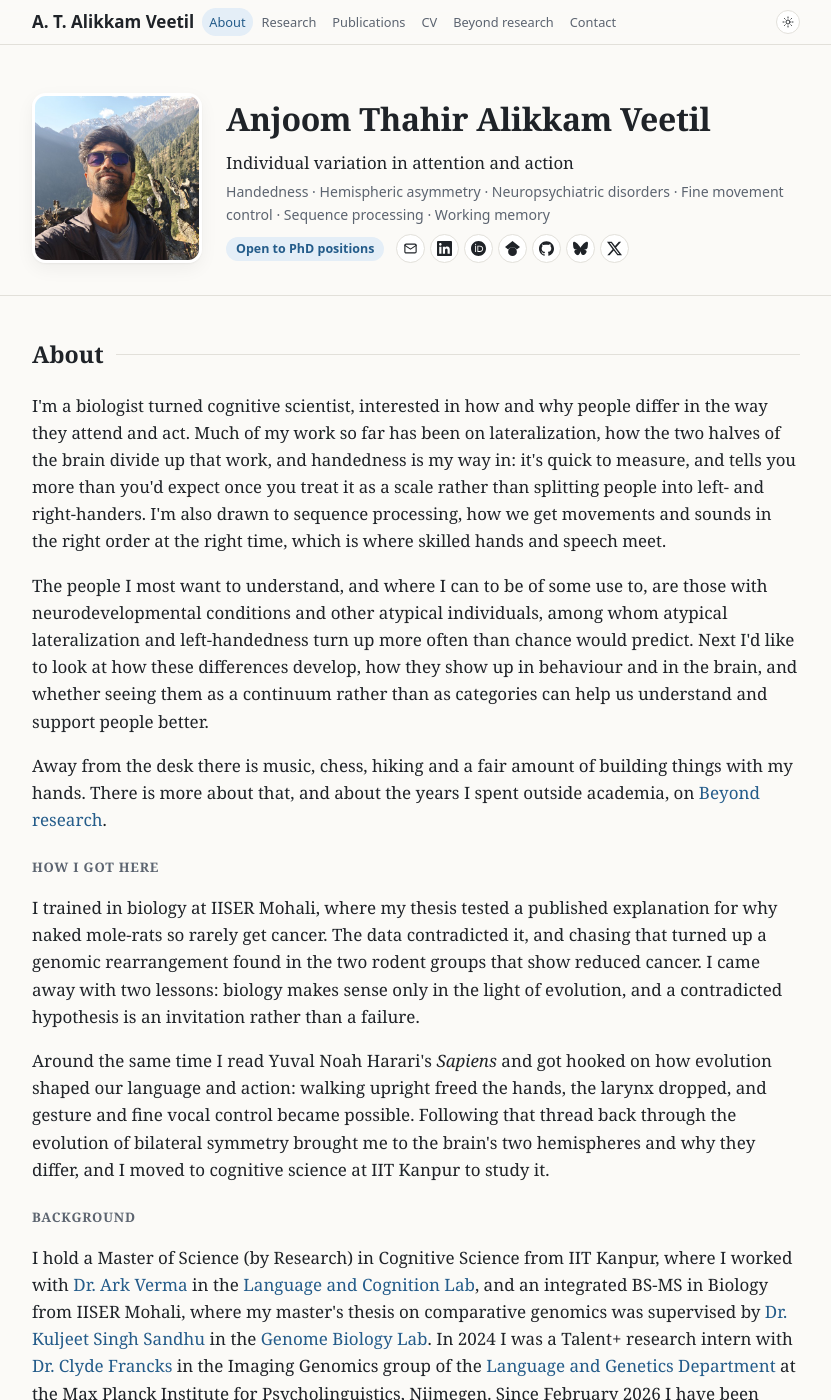
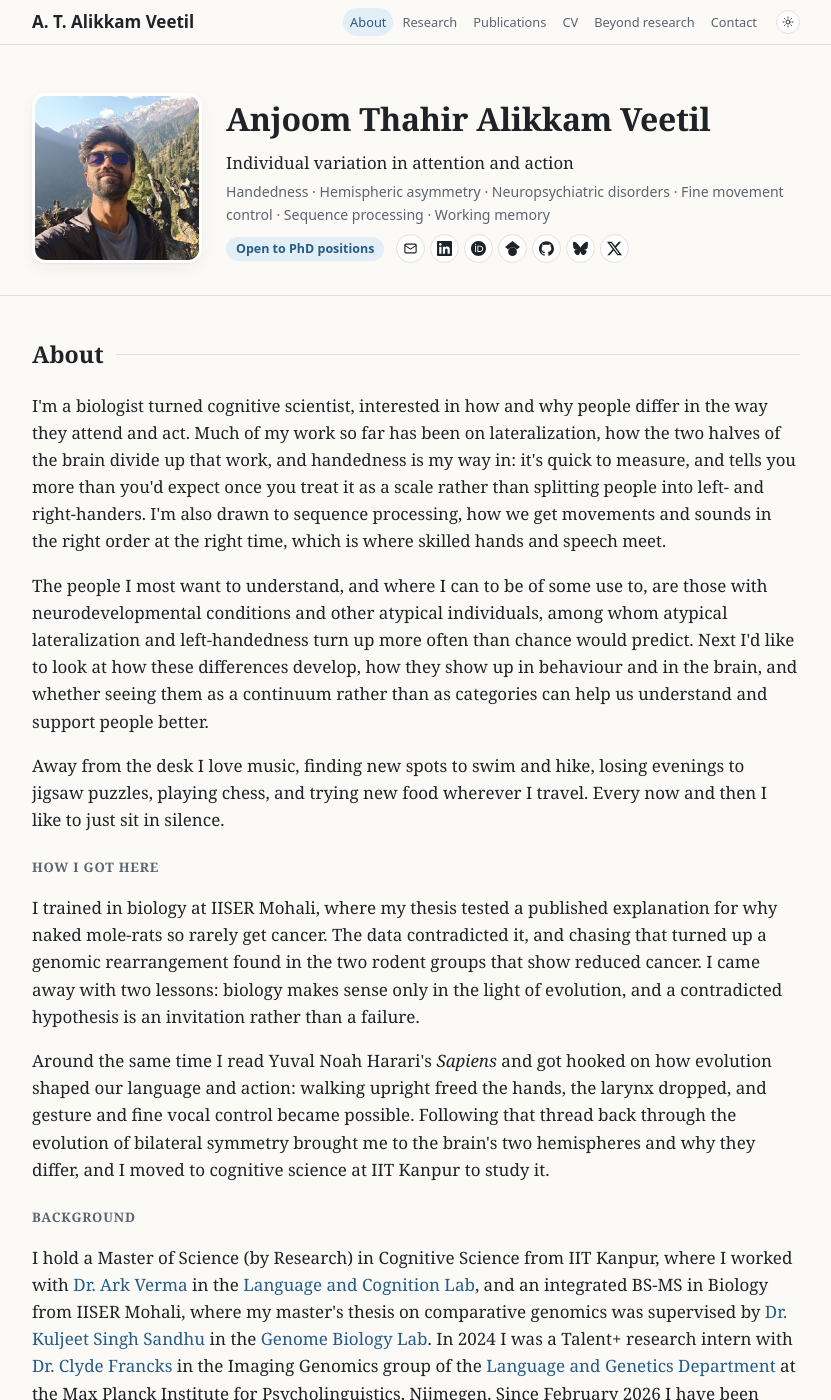
Before and after one commit to anjoomav/anjoomav.github.io, a Jekyll site: the page built from index.html, in a window 1280 px wide and 1400 px high. Shown: the whole window, without its empty margins (224-1055 px from the left). Built offline with Jekyll 4.4.1, drawn with Linux system fonts in a browser that asks for light colours; some of the changed text lies outside the part shown.

Commit message:
Nav links to the right; restore hobbies paragraph on Home; restore Last updated footer

```diff
--- a/_layouts/default.html
+++ b/_layouts/default.html
@@ -57,7 +57,7 @@
 {{ content }}
 
 <footer class="wrap">
-  <p>&copy; 2026 Anjoom Thahir Alikkam Veetil &middot; <a href="mailto:anjoomav@gmail.com">anjoomav@gmail.com</a></p>
+  <p>&copy; 2026 Anjoom Thahir Alikkam Veetil &middot; Last updated October 2026</p>
 </footer>
 
 <a href="#top" class="to-top" id="toTop" aria-label="Back to top">&uarr;</a>
--- a/beyond.html
+++ b/beyond.html
@@ -22,9 +22,5 @@ canonical: "https://anjoomav.github.io/beyond.html"
     </ul>
   </section>
 
-  <section id="outside">
-    <h2>Outside work</h2>
-    <p>Away from the desk I love music, finding new spots to swim and hike, losing evenings to jigsaw puzzles, playing chess, and trying new food wherever I travel. Every now and then I like to just sit in silence.</p>
-  </section>
 
 </main>
--- a/index.html
+++ b/index.html
@@ -34,7 +34,7 @@ canonical: "https://anjoomav.github.io/"
     <h2>About</h2>
     <p class="intro">I'm a biologist turned cognitive scientist, interested in how and why people differ in the way they attend and act. Much of my work so far has been on lateralization, how the two halves of the brain divide up that work, and handedness is my way in: it's quick to measure, and tells you more than you'd expect once you treat it as a scale rather than splitting people into left- and right-handers. I'm also drawn to sequence processing, how we get movements and sounds in the right order at the right time, which is where skilled hands and speech meet.</p>
     <p>The people I most want to understand, and where I can to be of some use to, are those with neurodevelopmental conditions and other atypical individuals, among whom atypical lateralization and left-handedness turn up more often than chance would predict. Next I'd like to look at how these differences develop, how they show up in behaviour and in the brain, and whether seeing them as a continuum rather than as categories can help us understand and support people better.</p>
-    <p>Away from the desk there is music, chess, hiking and a fair amount of building things with my hands. There is more about that, and about the years I spent outside academia, on <a href="beyond.html">Beyond research</a>.</p>
+    <p>Away from the desk I love music, finding new spots to swim and hike, losing evenings to jigsaw puzzles, playing chess, and trying new food wherever I travel. Every now and then I like to just sit in silence.</p>
     <h3 class="sub">How I got here</h3>
     <p>I trained in biology at IISER Mohali, where my thesis tested a published explanation for why naked mole-rats so rarely get cancer. The data contradicted it, and chasing that turned up a genomic rearrangement found in the two rodent groups that show reduced cancer. I came away with two lessons: biology makes sense only in the light of evolution, and a contradicted hypothesis is an invitation rather than a failure.</p>
     <p>Around the same time I read Yuval Noah Harari's <em>Sapiens</em> and got hooked on how evolution shaped our language and action: walking upright freed the hands, the larynx dropped, and gesture and fine vocal control became possible. Following that thread back through the evolution of bilateral symmetry brought me to the brain's two hemispheres and why they differ, and I moved to cognitive science at IIT Kanpur to study it.</p>
--- a/style.css
+++ b/style.css
@@ -69,8 +69,8 @@ a:hover { text-decoration: underline; }
   font-family: system-ui, -apple-system, "Segoe UI", sans-serif;
 }
 .topnav-inner { display: flex; align-items: center; gap: 8px; height: 44px; }
-.brand { font-weight: 600; color: var(--fg); white-space: nowrap; }
-.topnav .links { display: flex; gap: 2px; overflow-x: auto; flex: 1; min-width: 0; scrollbar-width: none; }
+.brand { font-weight: 600; color: var(--fg); white-space: nowrap; margin-right: 24px; }
+.topnav .links { display: flex; gap: 2px; overflow-x: auto; flex: 0 1 auto; min-width: 0; margin-left: auto; scrollbar-width: none; }
 .topnav .links::-webkit-scrollbar { display: none; }
 .topnav .links a {
   color: var(--muted); font-size: 0.8rem; padding: 4px 7px; border-radius: 999px; white-space: nowrap;
@@ -79,7 +79,7 @@ a:hover { text-decoration: underline; }
 .topnav .links a.active { color: var(--accent); background: var(--accent-soft); }
 .theme-toggle {
   border: 1px solid var(--rule); background: var(--bg-elev); color: var(--fg);
-  width: 24px; height: 24px; border-radius: 50%; display: grid; place-items: center; cursor: pointer; flex-shrink: 0; margin-left: auto; padding: 0;
+  width: 24px; height: 24px; border-radius: 50%; display: grid; place-items: center; cursor: pointer; flex-shrink: 0; margin-left: 4px; padding: 0;
 }
 .theme-toggle .icon { width: 12px; height: 12px; }
 .theme-toggle:hover { background: var(--chip); }
```
